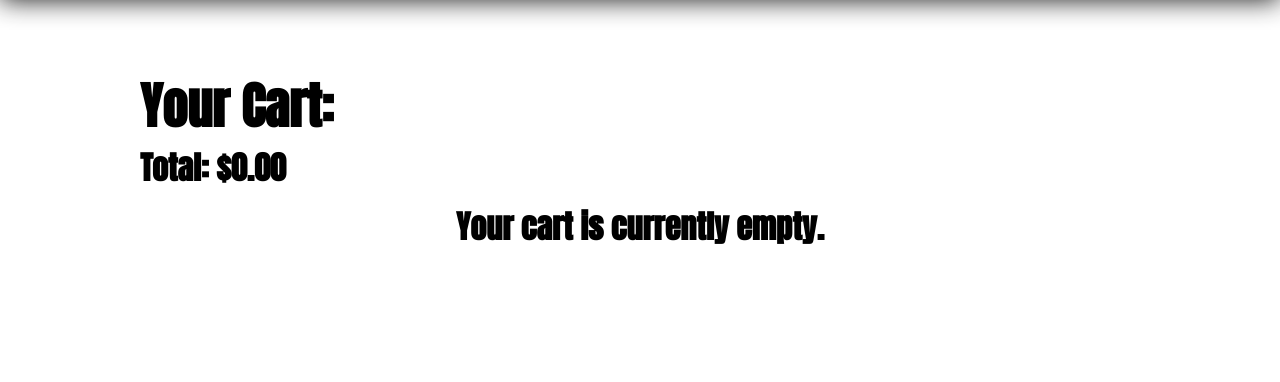
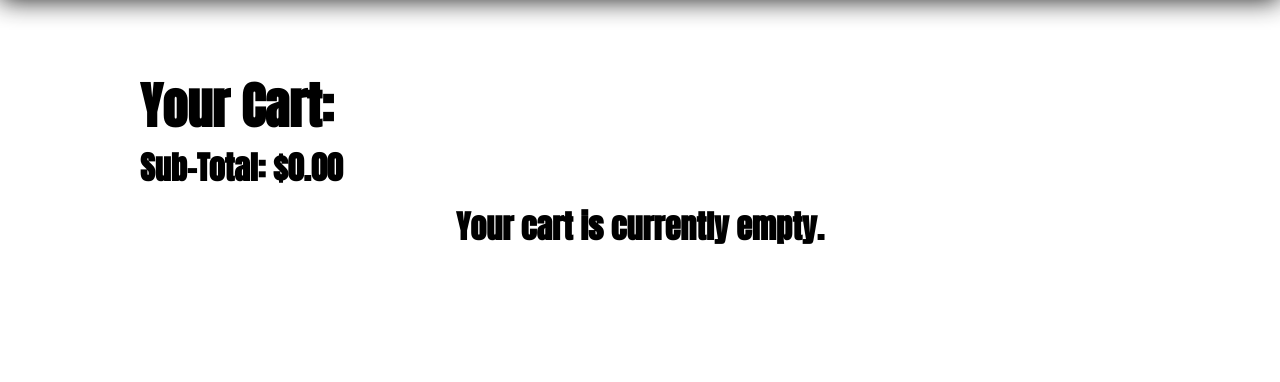
Before and after one commit to LexCarey/invrt, a Flask app: page /cart in a window 1280 px wide. Shown: the part 82-464 px from the top of the page. Run offline with Flask 2, Linux system fonts and the light colour scheme.

Commit message:
Total -> Sub-Total

```diff
--- a/flask_app/controllers/carts.py
+++ b/flask_app/controllers/carts.py
@@ -15,6 +15,7 @@ def create_checkout_session():
     checkout_session = stripe.checkout.Session.create(
         line_items=items_in_cart,
         mode='payment',
+        allow_promotion_codes=True,
         success_url='http://localhost:5000/success',
         cancel_url='http://localhost:5000/cart',
         shipping_address_collection={
--- a/flask_app/templates/cart.html
+++ b/flask_app/templates/cart.html
@@ -65,7 +65,7 @@
     <div class="container cart-page flex">
         <div style="flex: 1;">
             <h1 class="your-cart">Your Cart:</h1>
-            <h1 class="cart_total">Total: ${{cart_total}}</h1>
+            <h1 class="cart_total">Sub-Total: ${{cart_total}}</h1>
             {% with messages = get_flashed_messages(category_filter=['cart_error']) %}
                     {% for message in messages %}
                         <h1 class="text-center">{{message}}</h1>
```
